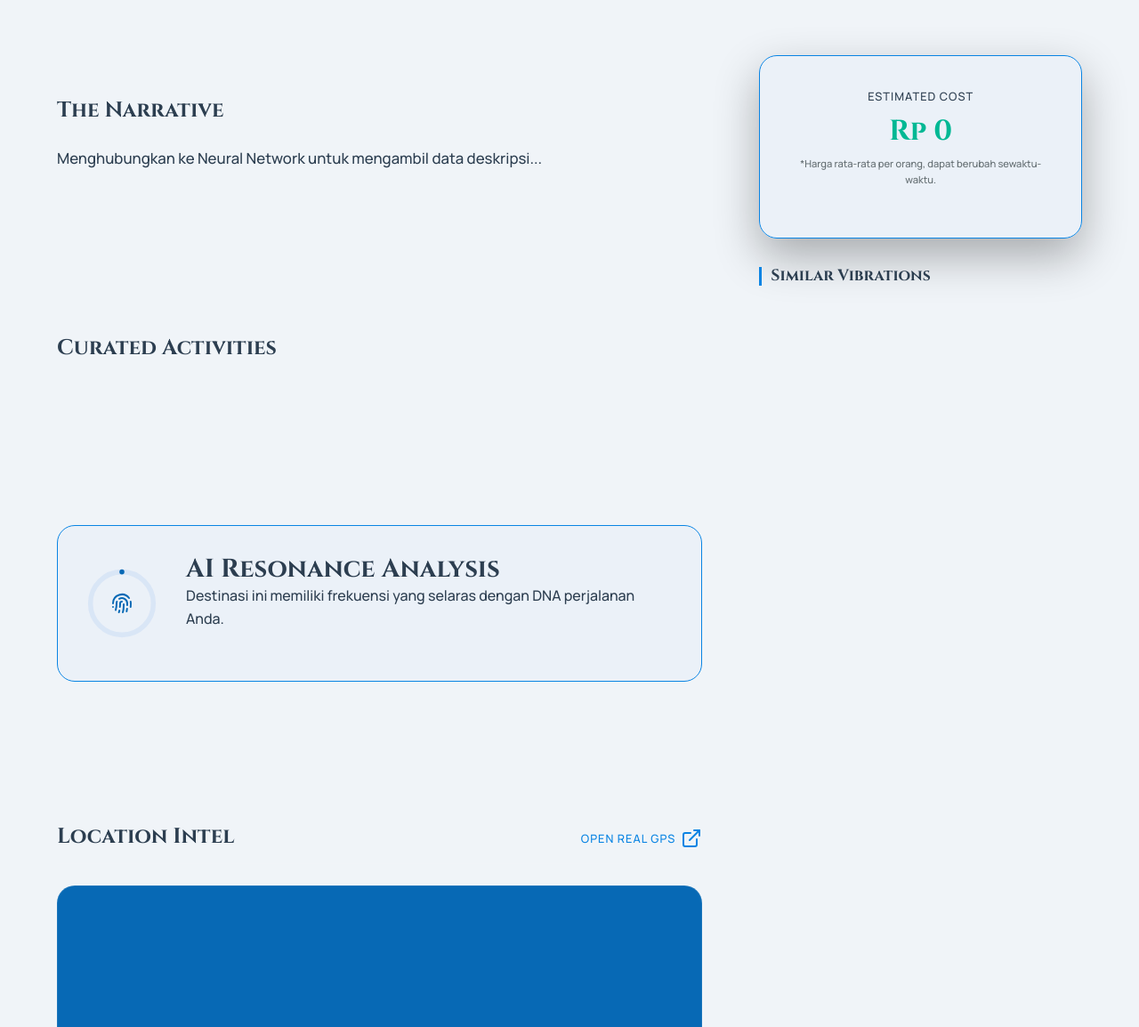
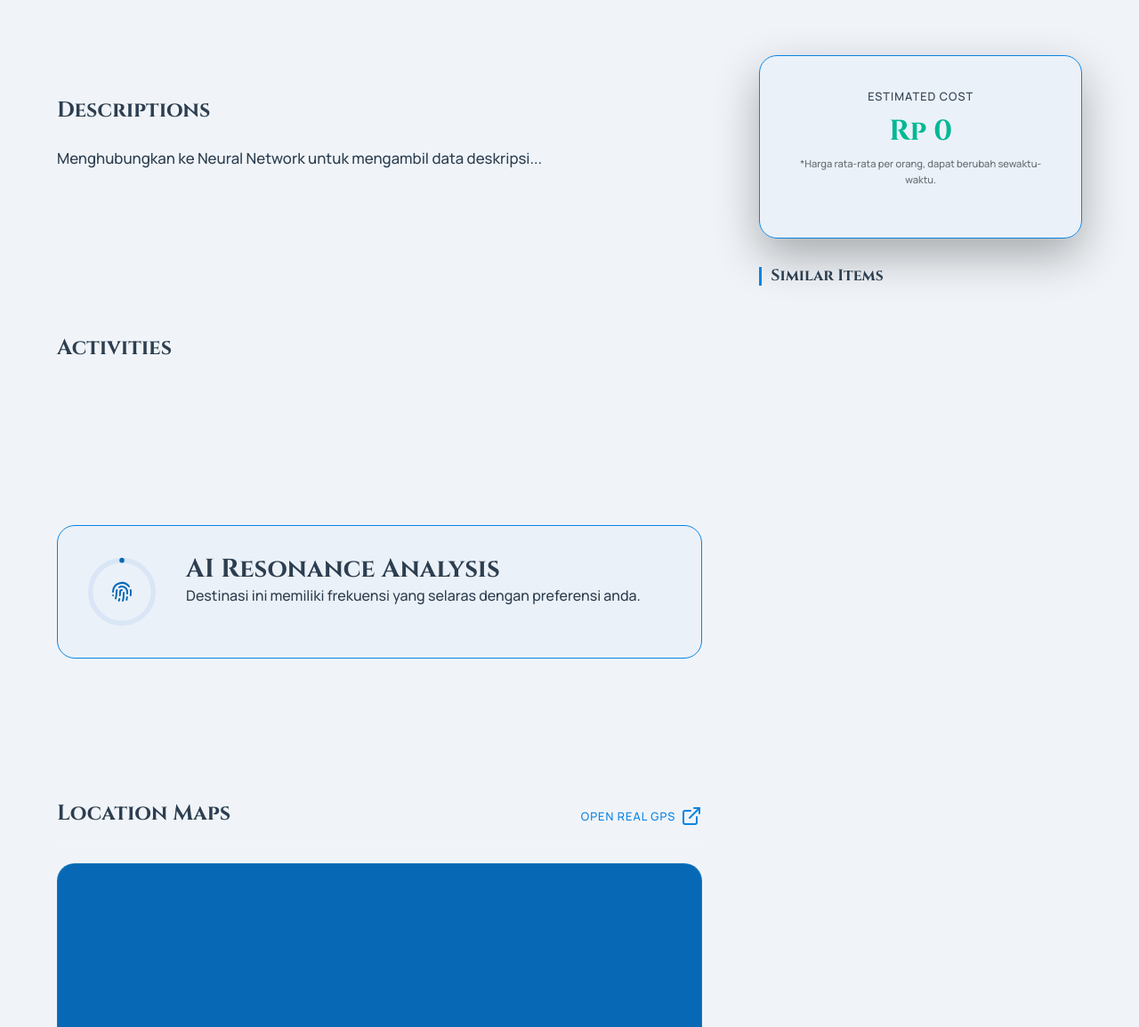
Before and after one commit to almunir1234/destinasi2.github.io, a plain HTML site: page detail.html in a window 1280 px wide. Shown: the part 602-1756 px from the top of the page at 89% size. Drawn offline with nearby package versions, Linux system fonts and the light colour scheme.

Commit message:
Update detail.html

```diff
--- a/detail.html
+++ b/detail.html
@@ -54,14 +54,14 @@
         <article class="main-column">
 
             <section class="info-block fade-in-up delay-3">
-                <h2 class="section-heading">The Narrative</h2>
+                <h2 class="section-heading">Descriptions</h2>
                 <p class="desc-text" id="dest-description">
                     Menghubungkan ke Neural Network untuk mengambil data deskripsi...
                 </p>
             </section>
 
             <section class="info-block fade-in-up delay-4">
-                <h2 class="section-heading">Curated Activities</h2>
+                <h2 class="section-heading">Activities</h2>
                 <div class="activity-list" id="dest-activities">
                     </div>
             </section>
@@ -77,14 +77,14 @@
                     </div>
                     <div class="chart-info">
                         <h3>AI Resonance Analysis</h3>
-                        <p>Destinasi ini memiliki frekuensi yang selaras dengan DNA perjalanan Anda.</p>
+                        <p>Destinasi ini memiliki frekuensi yang selaras dengan preferensi anda.</p>
                     </div>
                 </div>
             </section>
 
              <section class="info-block fade-in-up delay-5">
                 <div class="map-header-row">
-                    <h2 class="section-heading" style="margin-bottom:0">Location Intel</h2>
+                    <h2 class="section-heading" style="margin-bottom:0">Location Maps</h2>
                     <a href="#" id="btn-open-maps" target="_blank" class="btn-text-primary">
                         Open Real GPS <i data-lucide="external-link"></i>
                     </a>
@@ -119,7 +119,7 @@
             </div>
 
             <div class="similar-section fade-in-up delay-4">
-                <h3 class="side-heading">Similar Vibrations</h3>
+                <h3 class="side-heading">Similar Items</h3>
                 <div class="similar-grid" id="similar-grid">
                     </div>
             </div>
```
